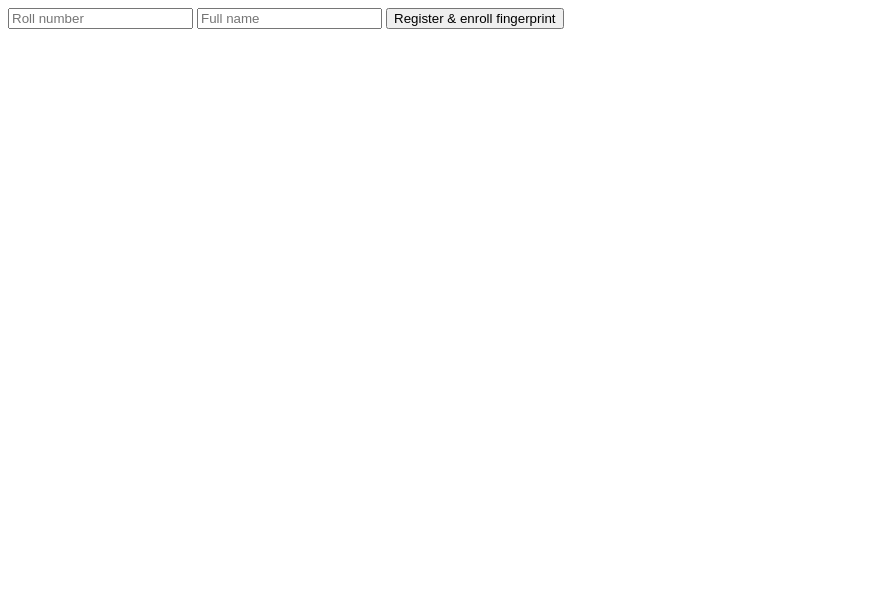
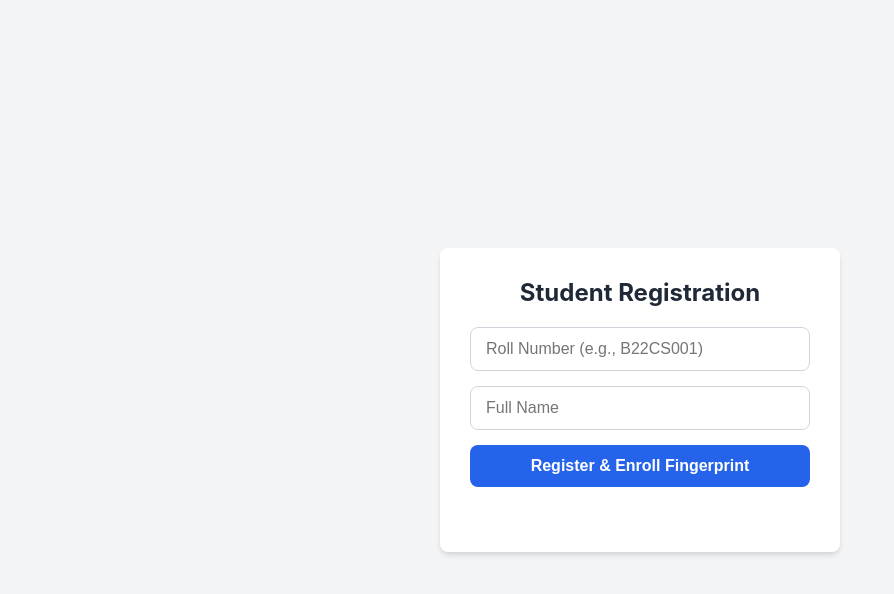
Before and after one commit to ItsMayankTiwari/Attendance-portal, a website: page register.html in a window 1280 px wide. Shown: the whole page, without its empty margins (0-894 px from the left). Drawn offline with Linux system fonts and the light colour scheme.

Commit message:
update attendance page

```diff
--- a/register.html
+++ b/register.html
@@ -1,7 +1,18 @@
-<script src="https://unpkg.com/@simplewebauthn/browser/dist/bundle/index.umd.min.js"></script>
-
-<input id="rollNumber" placeholder="Roll number" />
-<input id="studentName" placeholder="Full name" />
-<button id="registerBtn">Register & enroll fingerprint</button>
-<p id="regStatus"></p>
-<script src="register.js"></script>
+<!DOCTYPE html>
+<html>
+<head>
+  <meta name="viewport" content="width=device-width, initial-scale=1.0">
+  <link rel="stylesheet" href="style.css">
+  <script src="https://unpkg.com/@simplewebauthn/browser/dist/bundle/index.umd.min.js"></script>
+</head>
+<body>
+  <div class="card">
+    <h1>Student Registration</h1>
+    <input id="rollNumber" placeholder="Roll Number (e.g., B22CS001)" />
+    <input id="studentName" placeholder="Full Name" />
+    <button id="registerBtn">Register & Enroll Fingerprint</button>
+    <p id="regStatus"></p>
+  </div>
+  <script src="register.js"></script>
+</body>
+</html>
--- /dev/null
+++ b/style.css
@@ -0,0 +1,88 @@
+:root {
+  --primary-color: #2563eb;
+  --primary-hover: #1d4ed8;
+  --bg-color: #f3f4f6;
+  --card-bg: #ffffff;
+  --text-main: #1f2937;
+  --text-muted: #6b7280;
+  --border-radius: 8px;
+}
+
+* {
+  box-sizing: border-box;
+  margin: 0;
+  padding: 0;
+}
+
+body {
+  font-family: -apple-system, BlinkMacSystemFont, "Segoe UI", Roboto, Helvetica, Arial, sans-serif;
+  background-color: var(--bg-color);
+  color: var(--text-main);
+  display: flex;
+  justify-content: center;
+  align-items: center;
+  min-height: 100vh;
+  padding: 20px;
+}
+
+.card {
+  background-color: var(--card-bg);
+  width: 100%;
+  max-width: 400px;
+  padding: 30px;
+  border-radius: var(--border-radius);
+  box-shadow: 0 4px 6px -1px rgba(0, 0, 0, 0.1), 0 2px 4px -1px rgba(0, 0, 0, 0.06);
+  text-align: center;
+}
+
+h1 {
+  font-size: 1.5rem;
+  margin-bottom: 20px;
+  color: var(--text-main);
+}
+
+input {
+  width: 100%;
+  padding: 12px 15px;
+  margin-bottom: 15px;
+  border: 1px solid #d1d5db;
+  border-radius: var(--border-radius);
+  font-size: 1rem;
+  outline: none;
+  transition: border-color 0.2s;
+}
+
+input:focus {
+  border-color: var(--primary-color);
+}
+
+button {
+  width: 100%;
+  padding: 12px 15px;
+  background-color: var(--primary-color);
+  color: white;
+  border: none;
+  border-radius: var(--border-radius);
+  font-size: 1rem;
+  font-weight: 600;
+  cursor: pointer;
+  transition: background-color 0.2s;
+  margin-bottom: 15px;
+}
+
+button:hover {
+  background-color: var(--primary-hover);
+}
+
+p {
+  font-size: 0.9rem;
+  color: var(--text-muted);
+  min-height: 20px; /* Prevents layout shift when text appears */
+}
+
+/* Specific to the QR scanner section */
+#scannerSection p {
+  margin-bottom: 15px;
+  color: #059669; /* Success green */
+  font-weight: 500;
+}
```
Also changed, not shown: attendance.html (+6 -2 lines), edit.html (+13 -6 lines).
